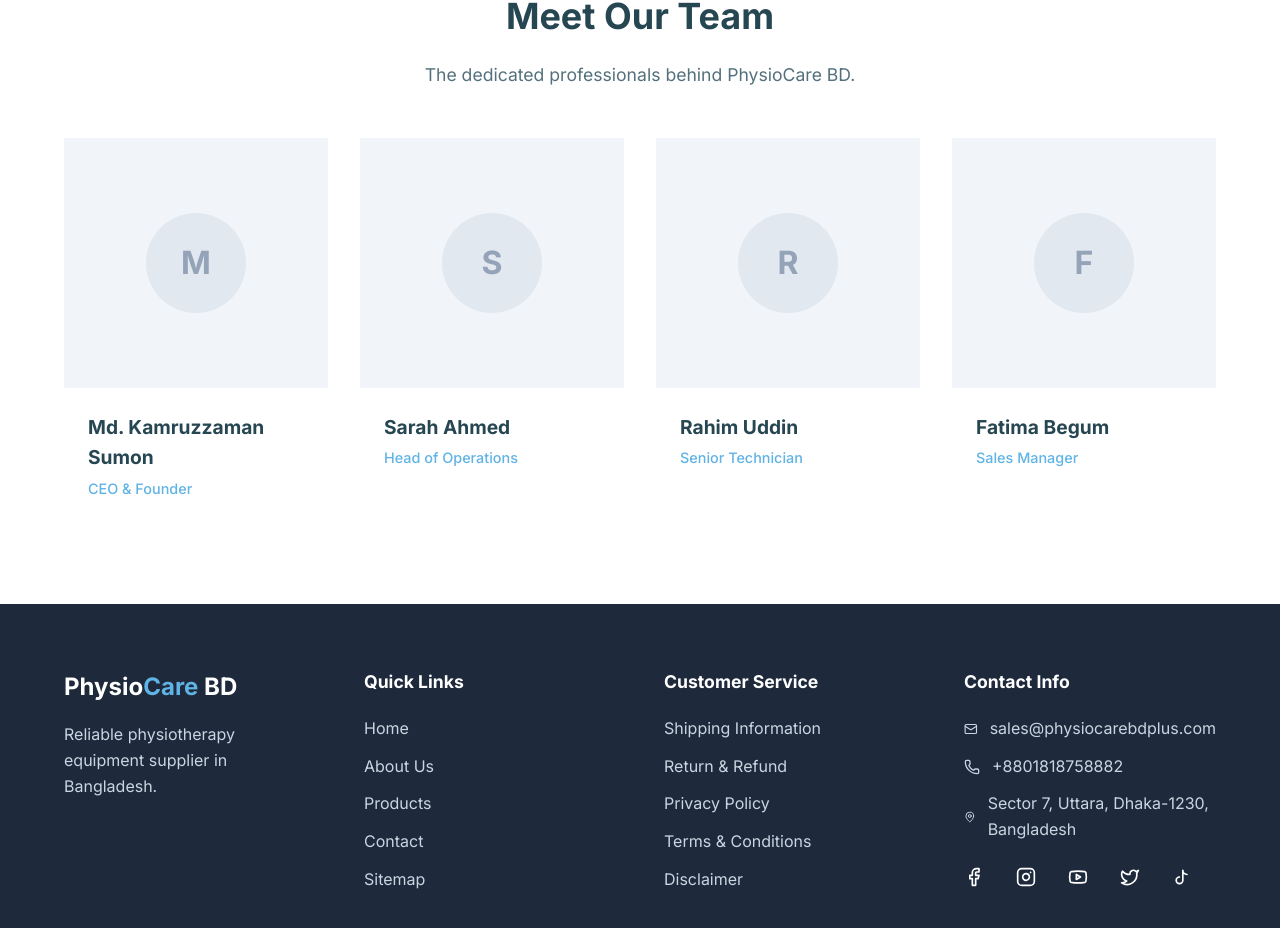
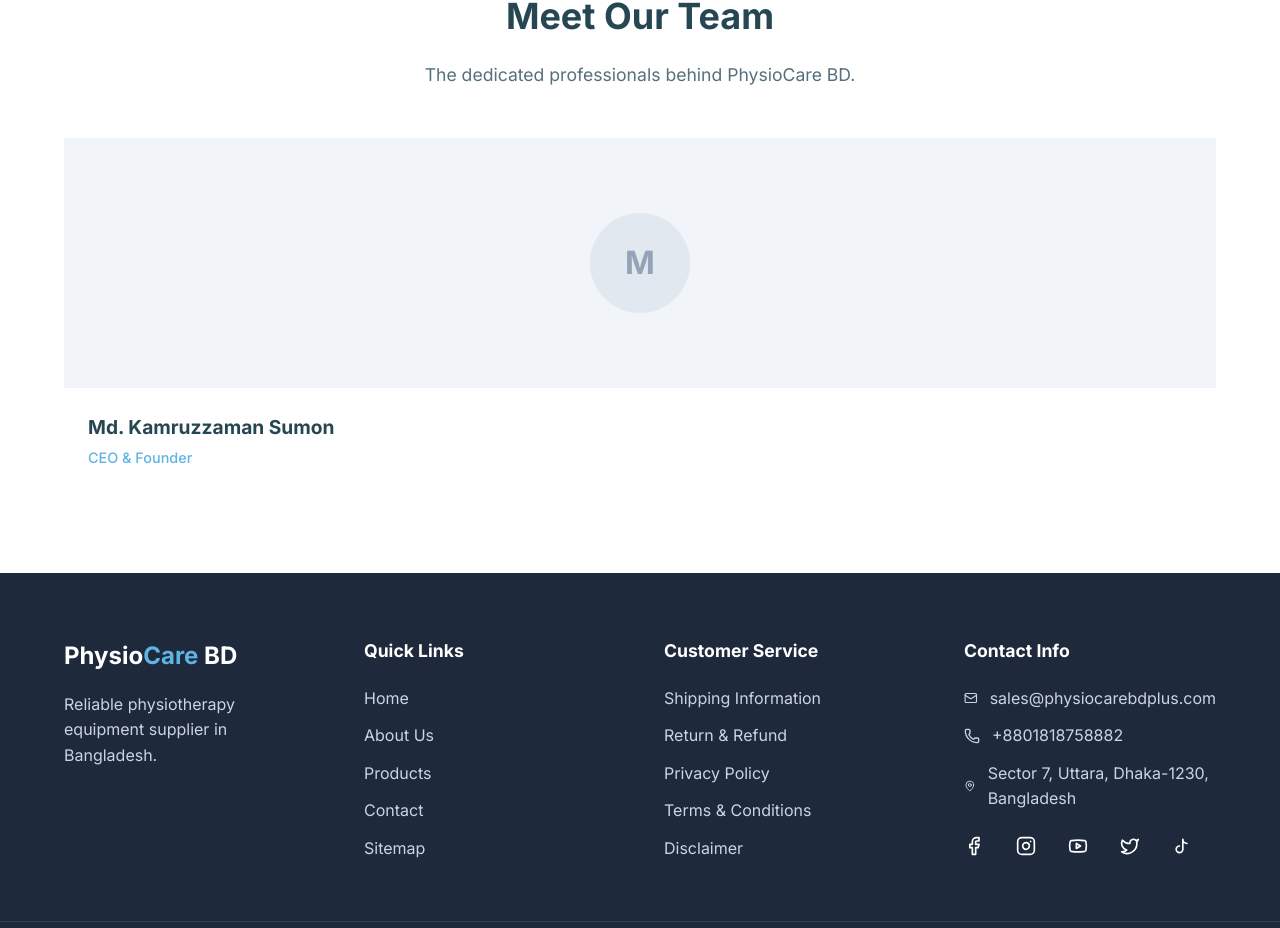
Before and after one commit to nahidrajbd/PhysioCare, a React (Vite) app: page /about in a window 1280 px wide. Shown: the part 1647-2575 px from the top of the page. Built offline with nearby package versions, Linux system fonts and the light colour scheme.

Commit message:
Remove dummy team members from About page, keep only CEO Md. Kamruzzaman Sumon

```diff
--- a/src/pages/About.jsx
+++ b/src/pages/About.jsx
@@ -5,9 +5,6 @@ import ceoImage from '../assets/Kamruzzaman-Sumon.png';
 const About = () => {
   const teamMembers = [
     { name: "Md. Kamruzzaman Sumon", role: "CEO & Founder", image: null },
-    { name: "Sarah Ahmed", role: "Head of Operations", image: null },
-    { name: "Rahim Uddin", role: "Senior Technician", image: null },
-    { name: "Fatima Begum", role: "Sales Manager", image: null },
   ];
 
   return (
```
